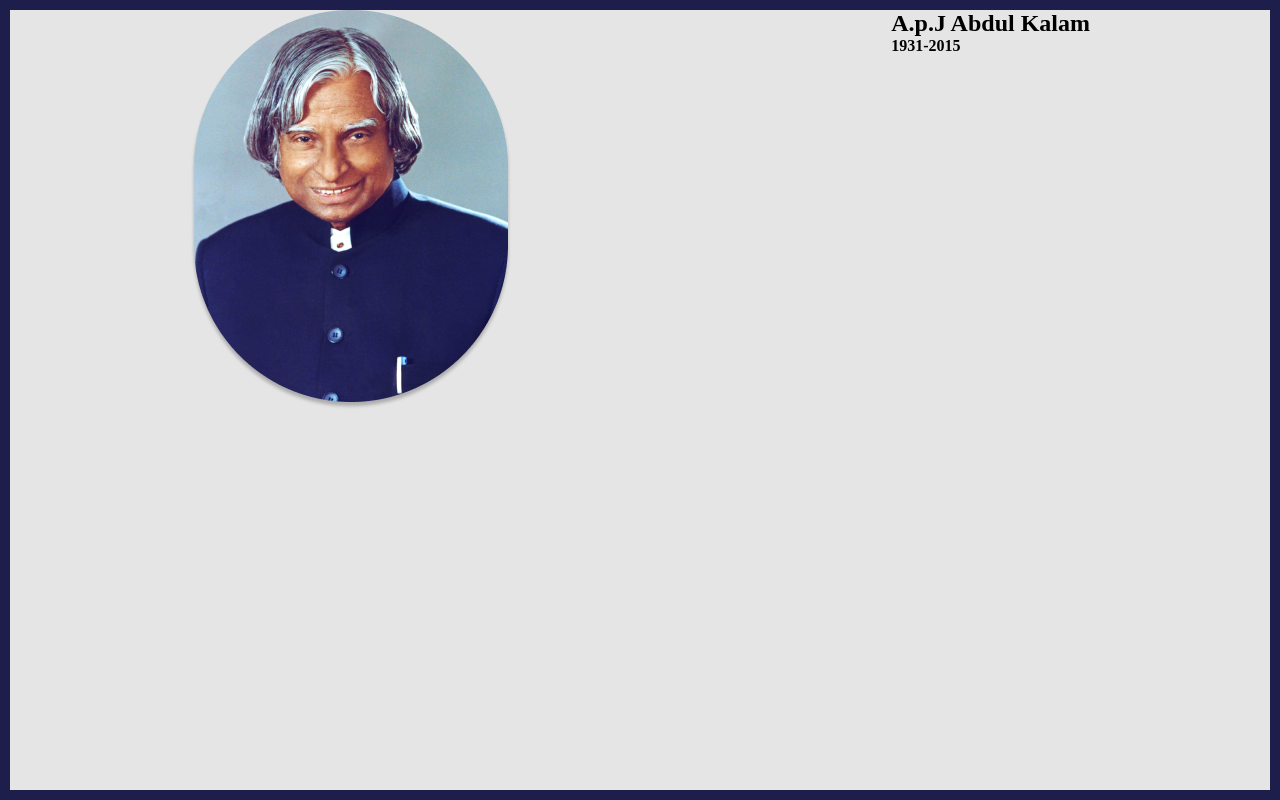
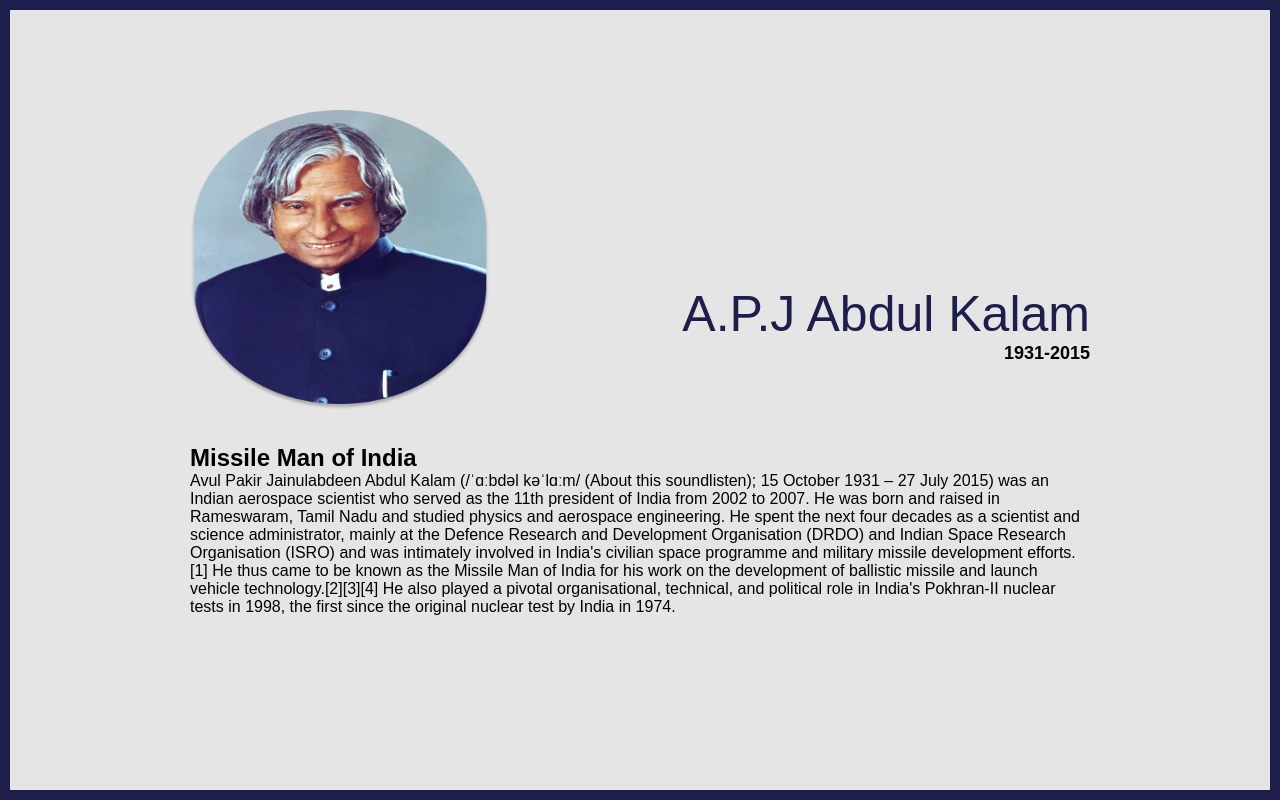
Before and after one commit to badshab454/CSS-Practices, a plain HTML site: page The-Tribute-Website/index.html in a window 1280 px wide. Drawn offline with Linux system fonts and the light colour scheme.

Commit message:
about section

```diff
--- a/The-Tribute-Website/css/style.css
+++ b/The-Tribute-Website/css/style.css
@@ -2,21 +2,39 @@
   margin: 0;
   padding: 0;
   box-sizing: border-box;
+  font-family: sans-serif;
 }
 .container {
   background: #e5e5e5;
   min-height: 100vh;
   border: 10px solid #1d1e4c;
 }
-.top-section {
-  display: flex;
-  justify-content: space-between;
-}
 .content {
   max-width: 900px;
   margin: 0 auto;
 }
-.image {
+.top-section {
+  display: flex;
+  justify-content: space-between;
+  margin-top: 100px;
+  align-items: flex-end;
+}
+.top-section .profile {
+  margin-bottom: 50px;
+}
+.top-section h1 {
+  font-size: 50px;
+  font-weight: 500;
+  color: #1d1e4c;
+}
+.top-section h4 {
+  text-align: end;
+  font-size: 18px;
+}
+.image img {
   height: 300px;
-  width: 320px;
+  width: 300px;
 }
+.about-section {
+  margin-top: 30px;
+}
--- a/The-Tribute-Website/index.html
+++ b/The-Tribute-Website/index.html
@@ -14,10 +14,29 @@
           <div class="image">
             <img src="img/APJ.png" alt="APJ Abdul Kalam" />
           </div>
-          <div>
-            <h1>A.p.J Abdul Kalam</h1>
+          <div class="profile">
+            <h1>A.P.J Abdul Kalam</h1>
             <h4>1931-2015</h4>
           </div>
+        </section>
+        <section class="about-section">
+          <h2>Missile Man of India</h2>
+          <p>
+            Avul Pakir Jainulabdeen Abdul Kalam (/ˈɑːbdəl kəˈlɑːm/ (About this
+            soundlisten); 15 October 1931 – 27 July 2015) was an Indian
+            aerospace scientist who served as the 11th president of India from
+            2002 to 2007. He was born and raised in Rameswaram, Tamil Nadu and
+            studied physics and aerospace engineering. He spent the next four
+            decades as a scientist and science administrator, mainly at the
+            Defence Research and Development Organisation (DRDO) and Indian
+            Space Research Organisation (ISRO) and was intimately involved in
+            India's civilian space programme and military missile development
+            efforts.[1] He thus came to be known as the Missile Man of India for
+            his work on the development of ballistic missile and launch vehicle
+            technology.[2][3][4] He also played a pivotal organisational,
+            technical, and political role in India's Pokhran-II nuclear tests in
+            1998, the first since the original nuclear test by India in 1974.
+          </p>
         </section>
       </div>
     </div>
```
